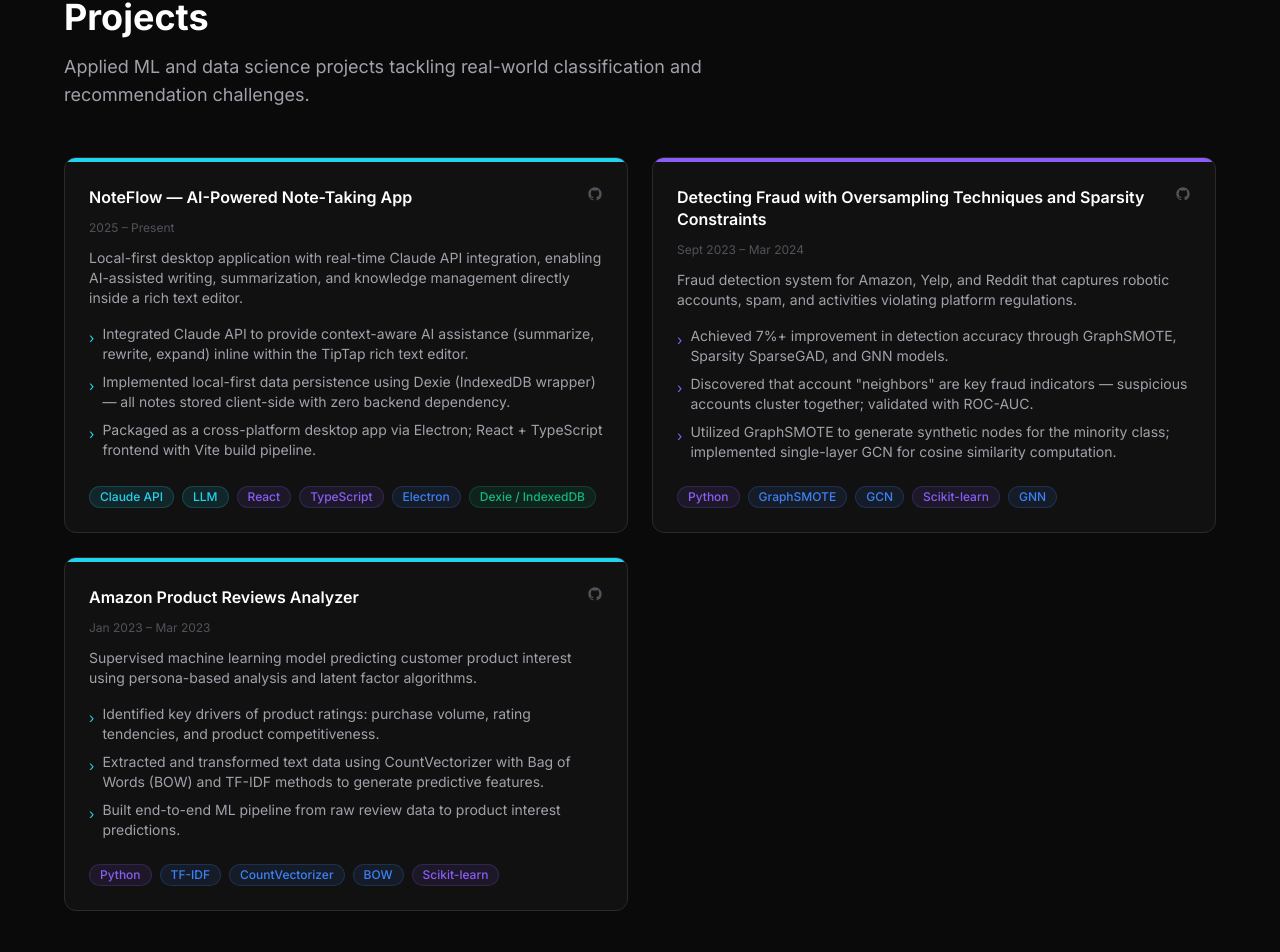
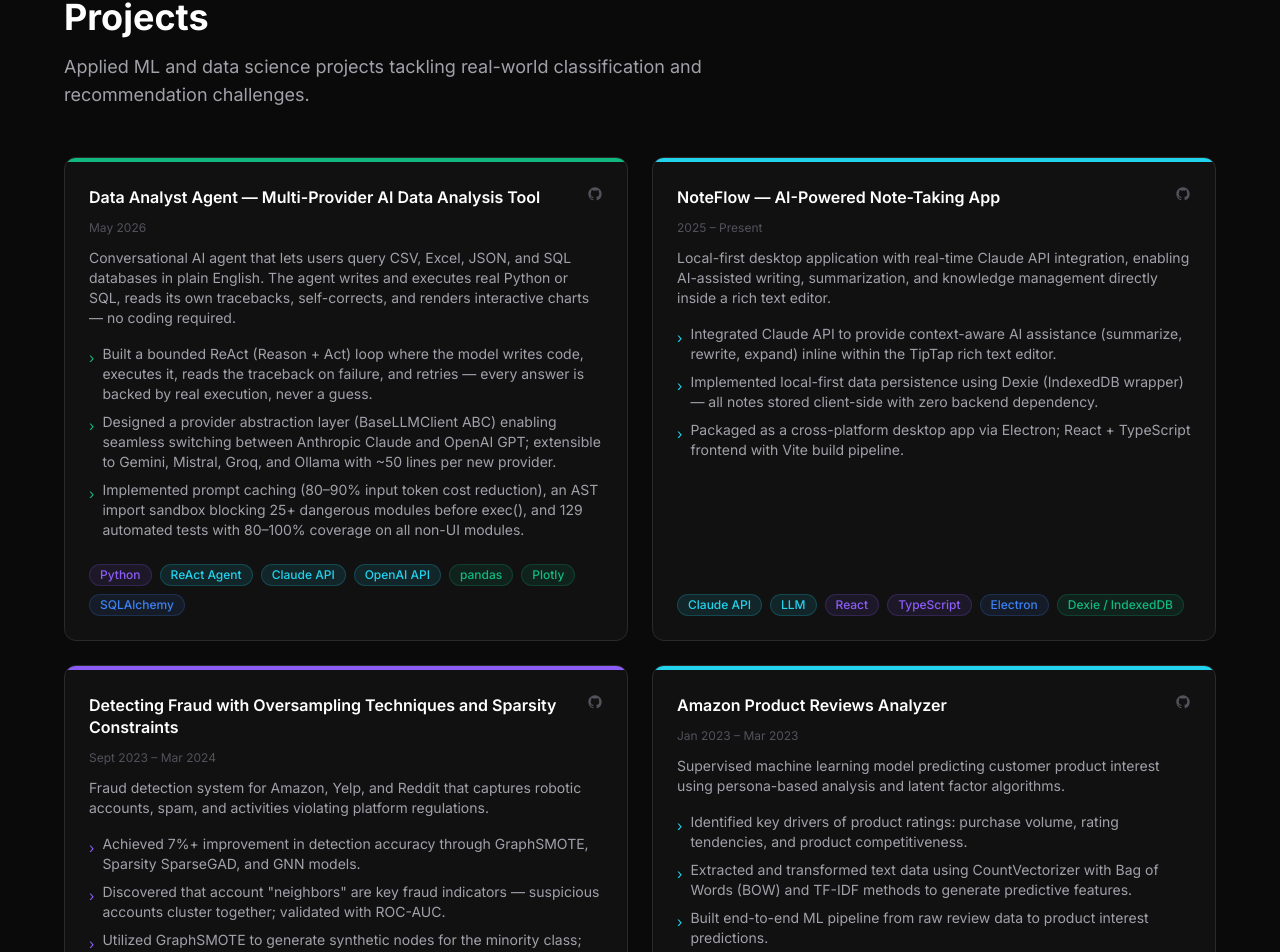
Before and after one commit to MonkeyJeremy/monkeyjeremy-portfolio, a Next.js app: page /monkeyjeremy-portfolio/ in a window 1280 px wide. Shown: the part 3181-4133 px from the top of the page. Built offline with nearby package versions, Linux system fonts and the light colour scheme.

Commit message:
feat: add Data Analyst Agent project to portfolio
Multi-provider AI agent for natural language data analysis — ReAct loop,
Anthropic + OpenAI support, prompt caching, AST sandbox, 129 tests.

```diff
--- a/src/data/projects.ts
+++ b/src/data/projects.ts
@@ -17,6 +17,28 @@
 }
 
 export const projects: Project[] = [
+  {
+    title: 'Data Analyst Agent — Multi-Provider AI Data Analysis Tool',
+    period: 'May 2026',
+    description:
+      'Conversational AI agent that lets users query CSV, Excel, JSON, and SQL databases in plain English. The agent writes and executes real Python or SQL, reads its own tracebacks, self-corrects, and renders interactive charts — no coding required.',
+    highlights: [
+      'Built a bounded ReAct (Reason + Act) loop where the model writes code, executes it, reads the traceback on failure, and retries — every answer is backed by real execution, never a guess.',
+      'Designed a provider abstraction layer (BaseLLMClient ABC) enabling seamless switching between Anthropic Claude and OpenAI GPT; extensible to Gemini, Mistral, Groq, and Ollama with ~50 lines per new provider.',
+      'Implemented prompt caching (80–90% input token cost reduction), an AST import sandbox blocking 25+ dangerous modules before exec(), and 129 automated tests with 80–100% coverage on all non-UI modules.',
+    ],
+    tags: [
+      { label: 'Python', color: 'violet' },
+      { label: 'ReAct Agent', color: 'cyan' },
+      { label: 'Claude API', color: 'cyan' },
+      { label: 'OpenAI API', color: 'cyan' },
+      { label: 'pandas', color: 'emerald' },
+      { label: 'Plotly', color: 'emerald' },
+      { label: 'SQLAlchemy', color: 'blue' },
+    ],
+    accentColor: '#10B981',
+    githubUrl: 'https://github.com/MonkeyJeremy/data-analyst-agent',
+  },
   {
     title: 'NoteFlow — AI-Powered Note-Taking App',
     period: '2025 – Present',
```
